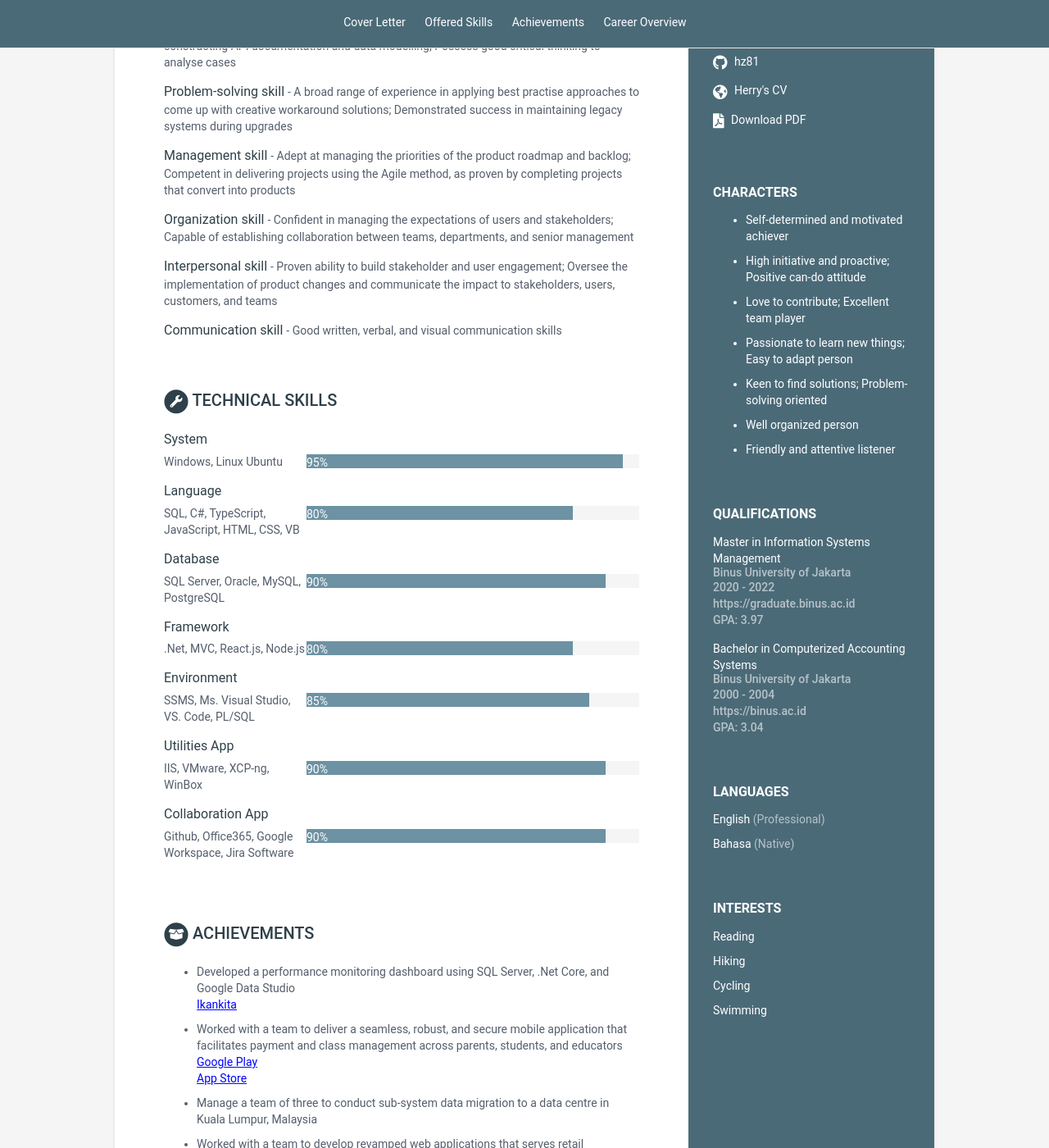
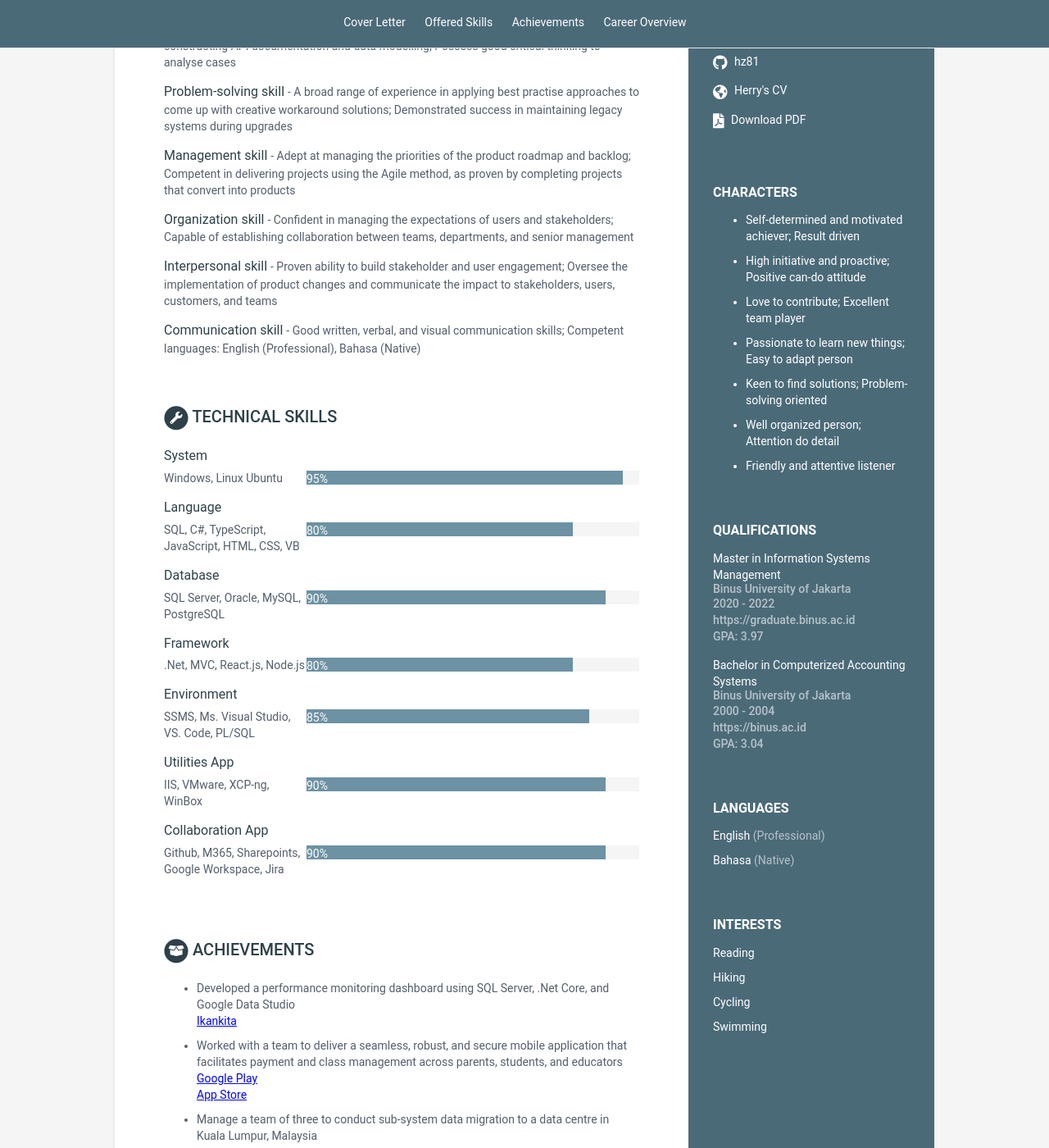
Before and after one commit to hz81/cv-ba8, a Jekyll site: the page built from index.html, in a window 1280 px wide and 1400 px high, scrolled down 467 px. Shown: the whole window at 82% size. Built offline with Jekyll 4.4.1, drawn with Linux system fonts in a browser that asks for light colours.

Commit message:
Update data.yml

```diff
--- a/_data/data.yml
+++ b/_data/data.yml
@@ -31,12 +31,12 @@ sidebar:
     characters:
       title: Characters
       info:
-        - item: Self-determined and motivated achiever
+        - item: Self-determined and motivated achiever; Result driven
         - item: High initiative and proactive; Positive can-do attitude
         - item: Love to contribute; Excellent team player
         - item: Passionate to learn new things; Easy to adapt person
         - item: Keen to find solutions; Problem-solving oriented
-        - item: Well organized person
+        - item: Well organized person; Attention do detail
         - item: Friendly and attentive listener
 
     languages:
@@ -125,7 +125,7 @@ skills-attributes:
         desc: "Proven ability to build stakeholder and user engagement; Oversee the implementation of product changes and communicate the impact to stakeholders, users, customers, and teams"
 
       - title: Communication skill
-        desc: Good written, verbal, and visual communication skills
+        desc: "Good written, verbal, and visual communication skills; Competent languages: English (Professional), Bahasa (Native)"
 
 skills-tech:
     title: Technical Skills
@@ -155,7 +155,7 @@ skills-tech:
         level: 90%
 
       - group: "Collaboration App"
-        name: "Github, Office365, Google Workspace, Jira Software"
+        name: "Github, M365, Sharepoints, Google Workspace, Jira"
         level: 90%
 
 achievements:
```
